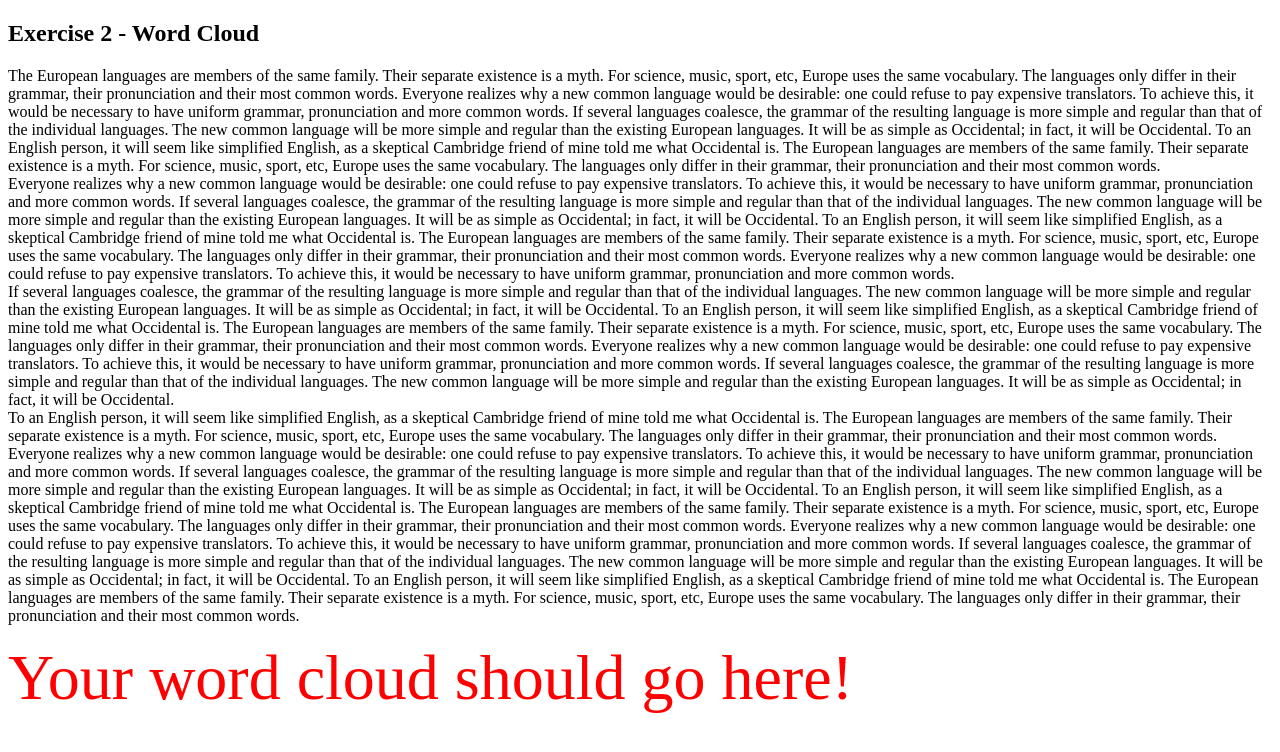
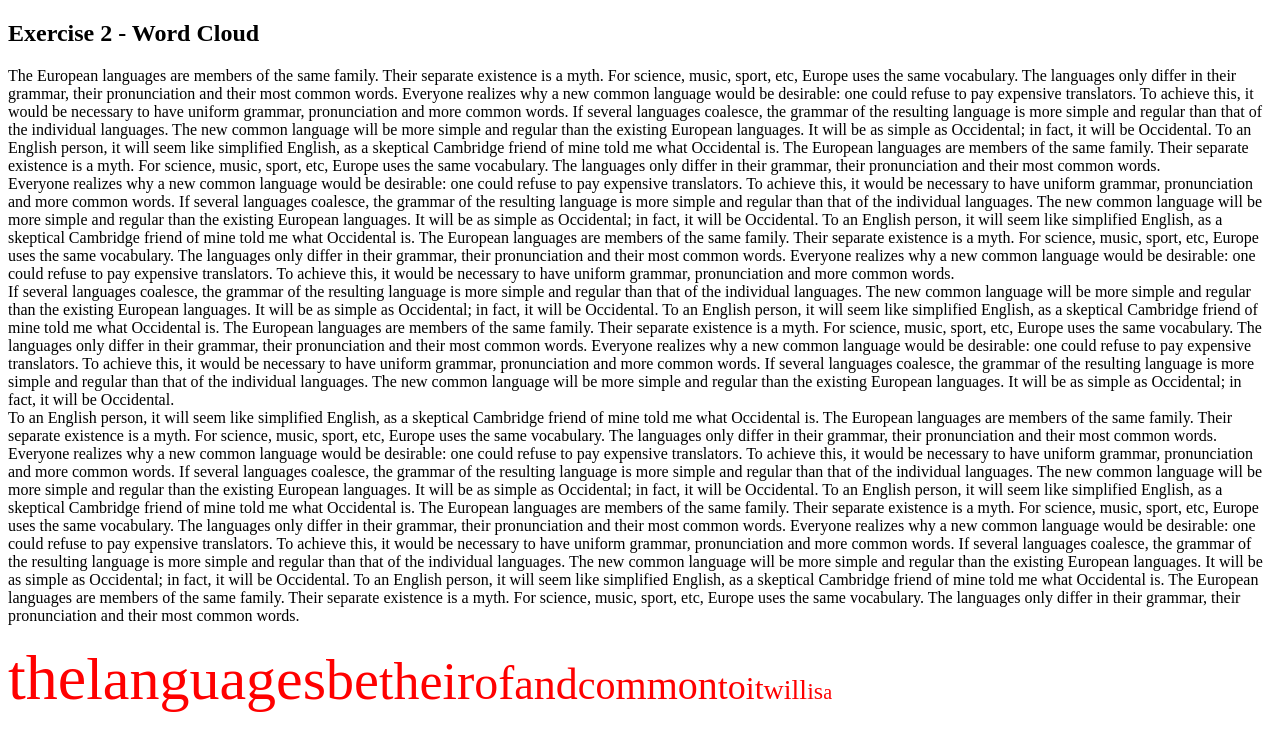
Before and after one commit to OjembaAssessment/js-retake-gate-1-ell-sie, a plain HTML site: page Exercise 2 - Word Cloud/cloud.html in a window 1280 px wide. Drawn offline with Linux system fonts and the light colour scheme.

Commit message:
cloud.js

```diff
--- a/Exercise 2 - Word Cloud/cloud.html
+++ b/Exercise 2 - Word Cloud/cloud.html
@@ -67,7 +67,6 @@
     </p>
 
     <div id="myWordCloud">
-        Your word cloud should go here!
     </div>
 
     <script src="./cloud.js"></script>
--- a/Exercise 2 - Word Cloud/cloud.js
+++ b/Exercise 2 - Word Cloud/cloud.js
@@ -1 +1,32 @@
-console.log("Exercise 2 - Word Cloud");
+
+const paragraph = document.getElementById("myParagraph");
+
+// Split the text into words and remove punctuation and special characters
+const words = paragraph.innerText.toLowerCase().split(/\W+/);
+
+// Count the occurrences of each word using an object (wordCount)
+const wordCount = {};
+for (const word of words) {
+  if (word.trim() !== "") {
+    wordCount[word] = (wordCount[word] || 0) + 1;
+  }
+}
+
+// Convert the wordCount object into an array of [word, count] pairs
+const wordFrequency = Object.entries(wordCount);
+
+// Sort the wordFrequency array in descending order based on word count
+wordFrequency.sort((a, b) => b[1] - a[1]);
+
+// Get the #myWordCloud element
+const wordCloudContainer = document.getElementById("myWordCloud");
+
+// Generate the word cloud
+for (let i = 0; i < Math.min(wordFrequency.length, 12); i++) {
+  const [word, count] = wordFrequency[i];
+  const fontSize = 64 - i * 4; // Font size decreases with rank (12 most frequent words)
+  const span = document.createElement("span");
+  span.textContent = word;
+  span.style.fontSize = fontSize + "px";
+  wordCloudContainer.appendChild(span);
+}
```
